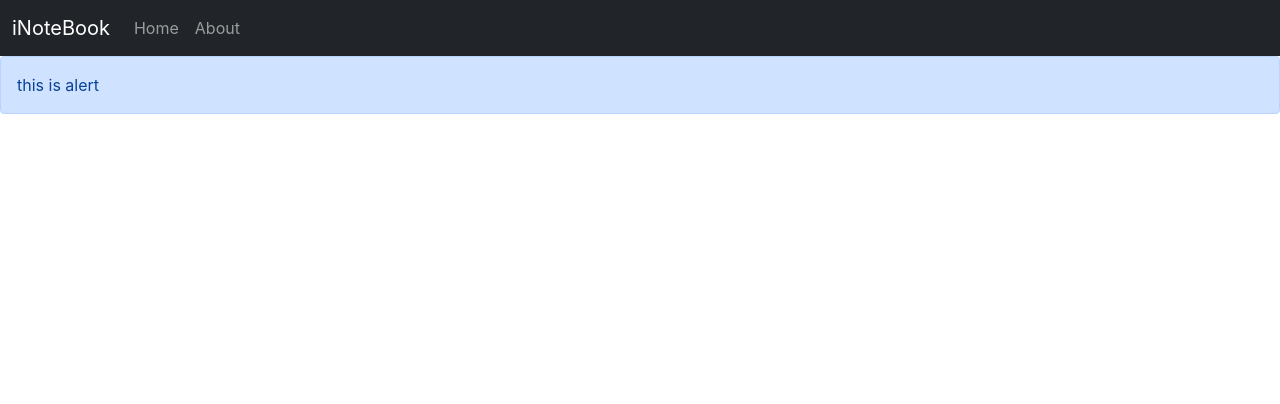
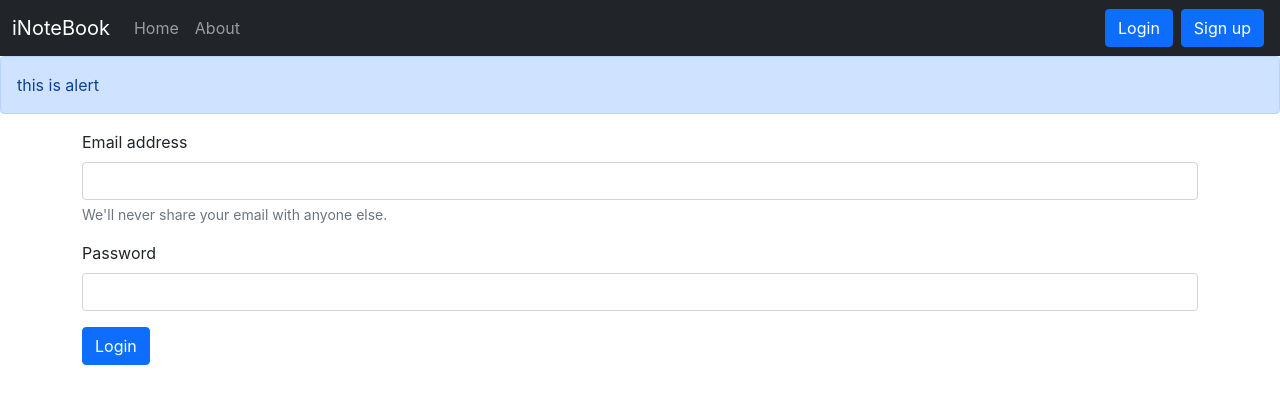
Before and after one commit to santhu2002/iNoteBook, a React (Create React App) app: page /login in a window 1280 px wide. Shown: the top 404 px of the page. Built offline with nearby package versions, Linux system fonts and the light colour scheme.

Commit message:
adding login

```diff
--- a/src/App.js
+++ b/src/App.js
@@ -9,6 +9,8 @@
 import { About } from './components/About';
 import NoteState from './context/notes/NoteState';
 import Alert from './components/Alert';
+import Login from './components/Login';
+import Signup from './components/Signup';
 
 
 function App() {
@@ -26,6 +28,12 @@
               <Route exact path="/about">
                 <About />
               </Route>
+              <Route exact path="/login">
+                <Login/>
+              </Route>
+              <Route exact path="/signup">
+                <Signup />
+              </Route>
             </Switch>
           </div>
         </Router>
--- /dev/null
+++ b/src/components/Login.js
@@ -0,0 +1,54 @@
+import React,{useState} from 'react';
+import { useHistory } from 'react-router-dom';
+
+const Login = () => {
+
+    const [credentials, setcredentials] = useState({email:"",password:""})
+
+    let history = useHistory();
+
+    const onChange=(e)=>{
+        setcredentials({...credentials,[e.target.name]: e.target.value})
+    }
+
+    const handlesubmit = async (e) => {
+        e.preventDefault();
+        //API Call(syntax gathered from internet)
+        const response = await fetch("http://localhost:5000/api/auth/login", {
+            method: 'POST',
+            headers: {
+                'Content-Type': 'application/json',
+            },
+            body: JSON.stringify({email:credentials.email,password:credentials.password})
+        });
+        const json = await response.json();
+        console.log(json)
+
+        if(json.success){
+            //Save the authtoken and redirect
+            localStorage.setItem('token',json.authtoken);
+            history.push("/");
+        }
+        else{
+            alert("Invalid Credentials")
+        }
+    }
+    return (
+        <div>
+            <form onSubmit={handlesubmit}>
+                <div className="mb-3">
+                    <label htmlFor="email" className="form-label">Email address</label>
+                    <input type="email" className="form-control" id="email" value={credentials.email} name='email'onChange={onChange} aria-describedby="emailHelp" />
+                    <div id="emailHelp" className="form-text">We'll never share your email with anyone else.</div>
+                </div>
+                <div className="mb-3">
+                    <label htmlFor="password" className="form-label">Password</label>
+                    <input type="password" className="form-control" value={credentials.password} onChange={onChange} name='password' id="password" />
+                </div>
+                <button type="submit" className="btn btn-primary">Login</button>
+            </form>
+        </div>
+    );
+};
+
+export default Login;
--- a/src/components/Navbar.js
+++ b/src/components/Navbar.js
@@ -1,5 +1,5 @@
 import React from 'react'
-import { Link,useLocation } from "react-router-dom";
+import { Link, useLocation } from "react-router-dom";
 
 export const Navbar = () => {
     let location = useLocation();
@@ -14,13 +14,17 @@
                 <div className="collapse navbar-collapse" id="navbarNav">
                     <ul className="navbar-nav">
                         <li className="nav-item">
-                                <Link className={`nav-link ${location.pathname==="/"?"active":""}`} aria-current="page" to="/">Home</Link>
+                            <Link className={`nav-link ${location.pathname === "/" ? "active" : ""}`} aria-current="page" to="/">Home</Link>
                         </li>
                         <li className="nav-item">
-                                <Link className={`nav-link ${location.pathname==="/about"?"active":""}`} aria-current="page" to="/about">About</Link>
+                            <Link className={`nav-link ${location.pathname === "/about" ? "active" : ""}`} aria-current="page" to="/about">About</Link>
                         </li>
                     </ul>
                 </div>
+                <form className="d-flex">
+                    <Link role="button" to="/login" className="btn btn-primary mx-1">Login</Link>
+                    <Link role="button" to="/signup"className="btn btn-primary mx-1">Sign up</Link>
+                </form>
             </div>
         </nav>
     )
--- /dev/null
+++ b/src/components/Signup.js
@@ -0,0 +1,11 @@
+import React from 'react';
+
+const Signup = () => {
+
+    return (
+        <>
+        </>
+    );
+};
+
+export default Signup;
```
Also changed, not shown: 1 other file (tests, documents, lock files or other folders). Lines whose indentation alone changed are shown as unchanged.
